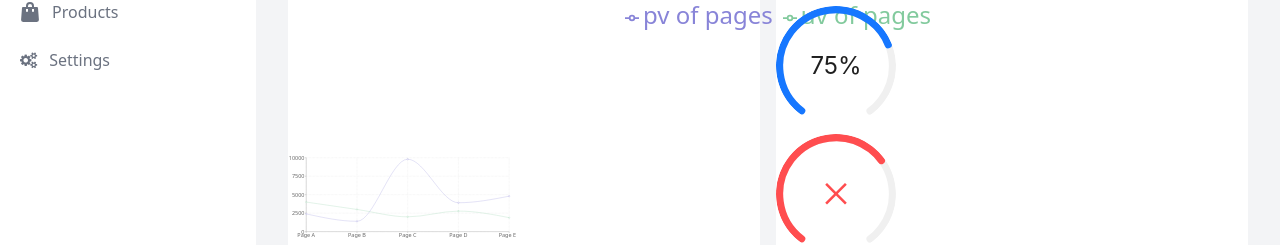
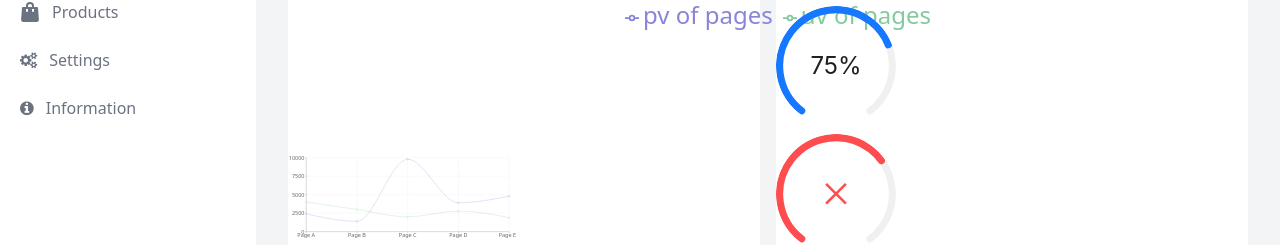
Before and after one commit to yadamoon/Admin-Panel, a React (Vite) app in the folder Dashboard/: page / in a window 1280 px wide. Shown: the part 445-690 px from the top of the page. Built offline with nearby package versions, Linux system fonts and the light colour scheme.

Commit message:
add new link for Information see

```diff
--- a/Dashboard/src/components/SideBar/SideBar.jsx
+++ b/Dashboard/src/components/SideBar/SideBar.jsx
@@ -189,6 +189,21 @@ const SideBar = () => {
                 <span className="flex-1 ms-3 whitespace-nowrap">Settings</span>
               </Link>
             </motion.li>
+
+            <motion.li
+              whileHover={{ scale: 1.3, originX: 0, color: "#f8e112" }}
+              transition={{ type: "spring", stiffness: 300 }}
+            >
+              <Link
+                to="/About"
+                className="flex items-center p-2 text-gray-500 transition duration-75 rounded-lg group hover:bg-gray-200 dark:text-gray-500 dark:hover:bg-gray-200"
+              >
+                <i class="fa fa-info-circle" aria-hidden="true"></i>
+                <span className="flex-1 ms-3 whitespace-nowrap">
+                  Information
+                </span>
+              </Link>
+            </motion.li>
           </ul>
         </div>
       </aside>
```
